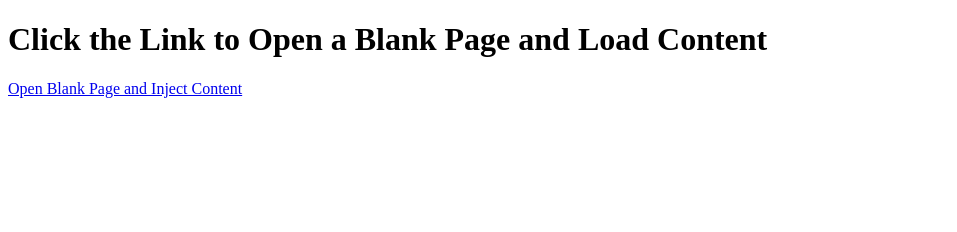
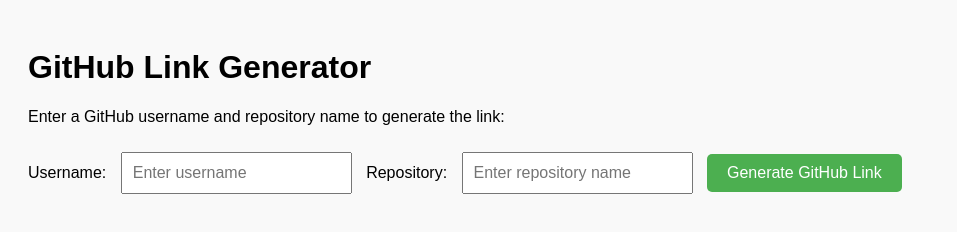
Before and after one commit to lo672/lo6721, a plain HTML site: page lowtaper.html in a window 1280 px wide. Shown: the whole page, without its empty margins (0-957 px from the left). Drawn offline with Linux system fonts and the light colour scheme.

Commit message:
Update lowtaper.html

```diff
--- a/lowtaper.html
+++ b/lowtaper.html
@@ -3,27 +3,63 @@
 <head>
     <meta charset="UTF-8">
     <meta name="viewport" content="width=device-width, initial-scale=1.0">
-    <title>Inject Content into Blank Page</title>
+    <title>GitHub Link Generator</title>
+    <style>
+        body {
+            font-family: Arial, sans-serif;
+            padding: 20px;
+            background-color: #f9f9f9;
+        }
+        input {
+            padding: 10px;
+            margin: 10px;
+            font-size: 16px;
+        }
+        button {
+            padding: 10px 20px;
+            font-size: 16px;
+            cursor: pointer;
+            background-color: #4CAF50;
+            color: white;
+            border: none;
+            border-radius: 5px;
+        }
+        button:hover {
+            background-color: #45a049;
+        }
+        .result {
+            margin-top: 20px;
+            font-size: 18px;
+            color: #333;
+        }
+    </style>
 </head>
 <body>
-    <h1>Click the Link to Open a Blank Page and Load Content</h1>
-    <p><a href="about:blank" target="_blank" id="open-blank">Open Blank Page and Inject Content</a></p>
+    <h1>GitHub Link Generator</h1>
+    <p>Enter a GitHub username and repository name to generate the link:</p>
+
+    <label for="username">Username:</label>
+    <input type="text" id="username" placeholder="Enter username">
+
+    <label for="repo">Repository:</label>
+    <input type="text" id="repo" placeholder="Enter repository name">
+
+    <button onclick="generateLink()">Generate GitHub Link</button>
+
+    <div class="result" id="result"></div>
 
     <script>
-        document.getElementById('open-blank').addEventListener('click', function(event) {
-            // Prevent the default behavior of the anchor tag (opening about:blank directly)
-            event.preventDefault();
+        function generateLink() {
+            var username = document.getElementById("username").value;
+            var repo = document.getElementById("repo").value;
 
-            // Open a new blank window/tab
-            const newWindow = window.open('about:blank', '_blank');
-
-            // Write content into the blank page
-            newWindow.document.write('<h2>Welcome to the Blank Page!</h2>');
-            newWindow.document.write('<p>This content is injected without changing the URL.</p>');
-            newWindow.document.write('<p>You can add more content here using JavaScript!</p>');
-
-            // You can add more content dynamically as needed
-        });
+            if (username && repo) {
+                var link = "https://github.com/" + username + "/" + repo;
+                document.getElementById("result").innerHTML = "Generated Link: <a href='" + link + "' target='_blank'>" + link + "</a>";
+            } else {
+                document.getElementById("result").innerHTML = "Please enter both a username and a repository name.";
+            }
+        }
     </script>
 </body>
 </html>
```
